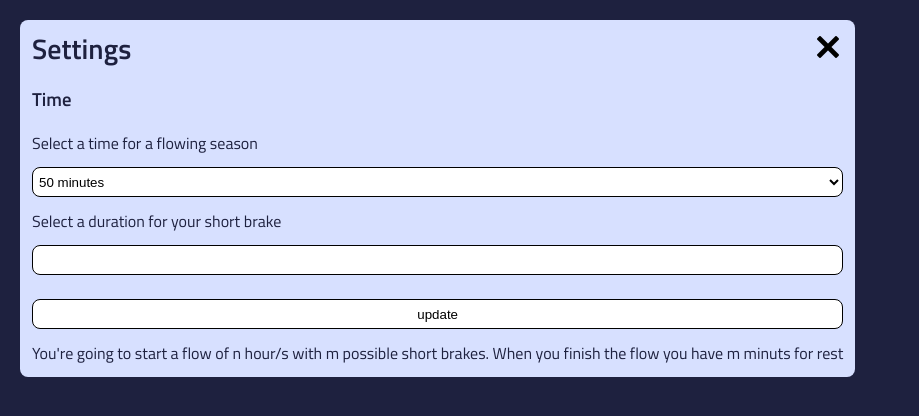
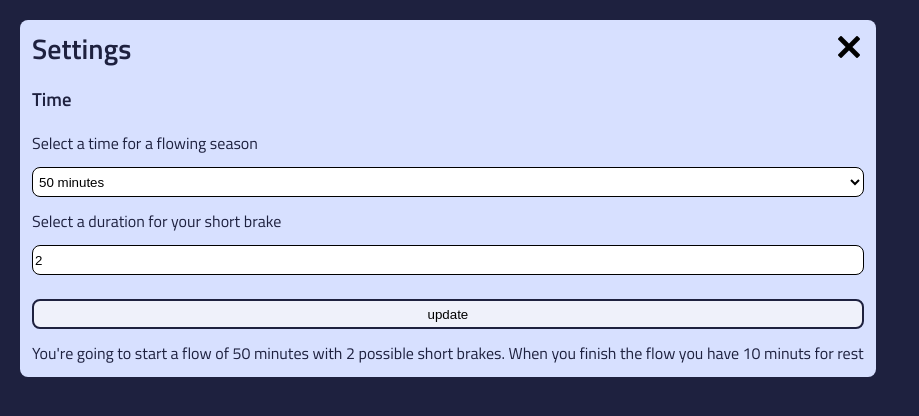
Before and after one commit to hectormoba/flow-app, a Next.js app: page /settings in a window 1280 px wide. Shown: the top 416 px of the page, without its empty margins (0-919 px from the left). Built offline with nearby package versions, Linux system fonts and the light colour scheme.

Commit message:
settings styling and info added

```diff
--- a/components/settingsForm/SettingForm.js
+++ b/components/settingsForm/SettingForm.js
@@ -9,7 +9,7 @@ export default function SettingsFrom(props){
   const [sendForm, setSendForm] = useState(false)
   const [ form, setForm ] = useState({
     time: "50",
-    shortBrake: ""
+    shortBrake: "2"
   });
 
   const handleChange = (event) => {
@@ -21,17 +21,31 @@ export default function SettingsFrom(props){
     }));
   }
 
+  console.log(form);
+
   const handleSubmit = (e) => {
     e.preventDefault();
     setTimeOpt(form);
     setSendForm(true);
-
   }
 
-  let formState;
+  let formState, totalTime, shortBrakeCount, restTime;
   if(sendForm) {
     formState= <p>You've updated flow time. Please return to the clock to see the changes</p>
   }
+
+  if(form.time === "50") {
+    totalTime = "50 minutes ";
+    shortBrakeCount = "2";
+  } else if(form.time === "90") {
+    totalTime = "1 hour and 30 minutes ";
+    shortBrakeCount = "3";
+  } else if (form.time === "130") {
+    totalTime = "1 hour and 30 minutes ";
+    shortBrakeCount = "4";
+  }
+
+  restTime = restTime = Number(form.time)*0.2;
 
   return (
     <section className={styles.settings__container}>
@@ -67,7 +81,8 @@ export default function SettingsFrom(props){
           />
           <input type="submit" value="update" className={styles.submitButton} />
           <div>
-            <p>You're going to start a flow of n hour/s with m possible short brakes. When you finish the flow you have m minuts for rest</p>
+            <p>You're going to start a flow of {totalTime}
+              with {shortBrakeCount} possible short brakes. When you finish the flow you have {restTime} minuts for rest</p>
           </div>
         </form>
       </section>
--- a/components/settingsForm/settingsForm.module.scss
+++ b/components/settingsForm/settingsForm.module.scss
@@ -12,4 +12,6 @@
 
 .submitButton {
   display: block;
+  border: 2px solid $main-bg;
+  background-color: $option-bg;
 }
```
Also changed, not shown: lib/clock/Clock.js (+3 -9 lines).
